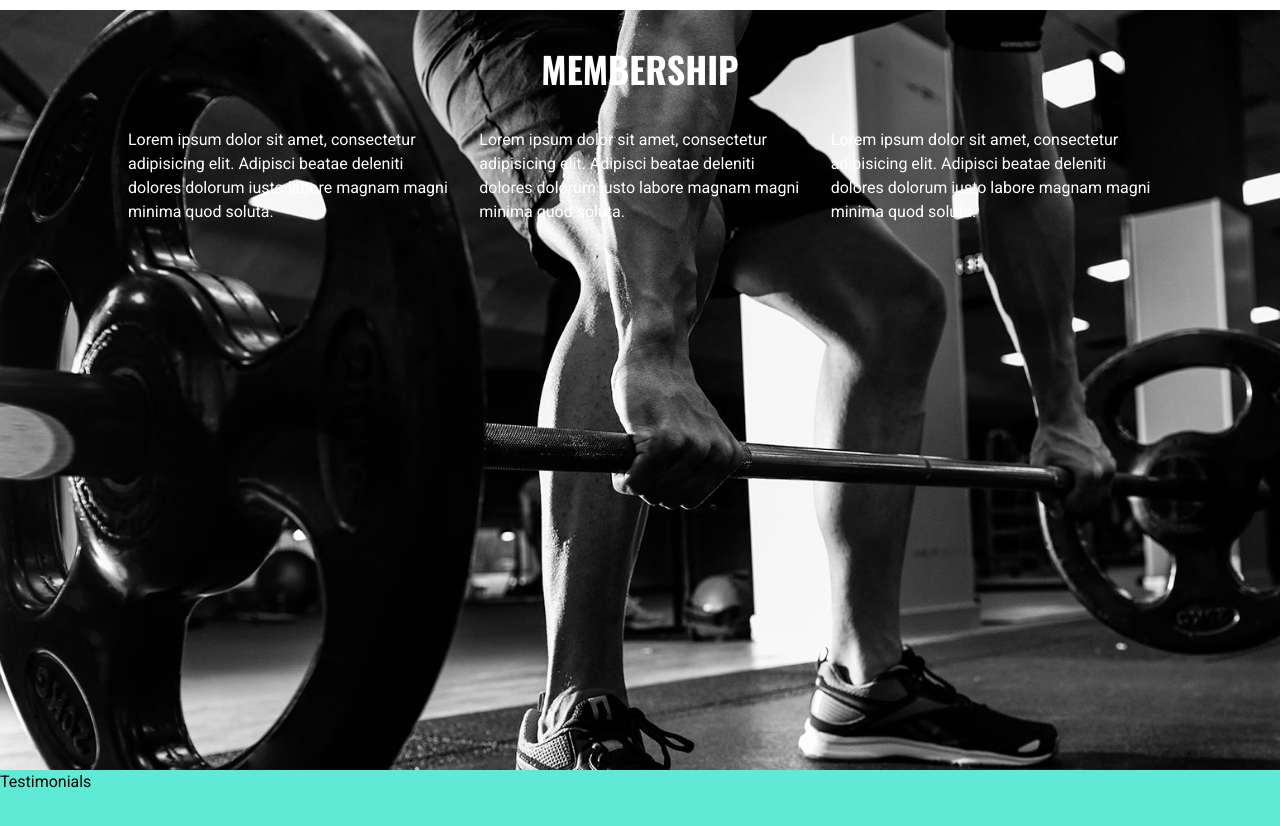
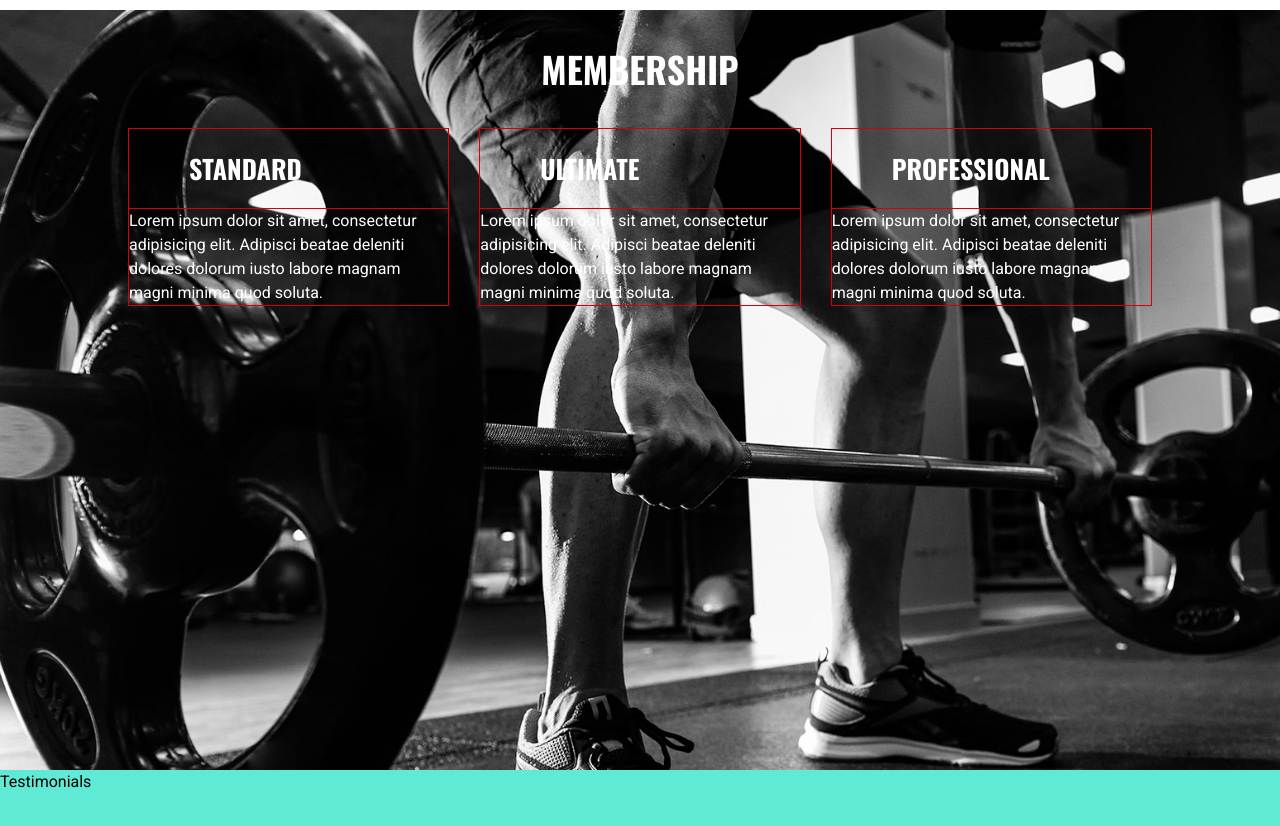
Before and after one commit to wb-keeper/gym, a Next.js app: page / in a window 1280 px wide. Shown: the part 4440-5266 px from the top of the page. Built offline with nearby package versions, Linux system fonts and the light colour scheme.

Commit message:
Small changes

```diff
--- a/components/MembershipSlider.tsx
+++ b/components/MembershipSlider.tsx
@@ -126,7 +126,10 @@ const MembershipSlider = () => {
     >
       {membershipData.map((item, index) => (
         <SwiperSlide key={index}>
-          <div>
+          <div className="border border-accent hover:bg-primary-300/80 transition-all duration-300 w-full max-w-sm xl:max-w-none mx-auto">
+            <div className="py-5 px-[60px] border-b border-accent">
+              <h4 className="h4">{item.title}</h4>
+            </div>
             Lorem ipsum dolor sit amet, consectetur adipisicing elit. Adipisci
             beatae deleniti dolores dolorum iusto labore magnam magni minima
             quod soluta.
```
